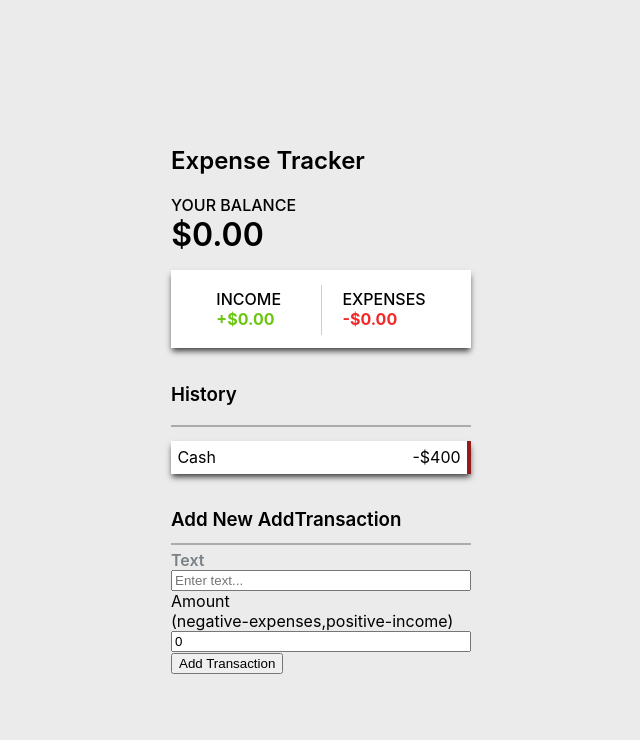
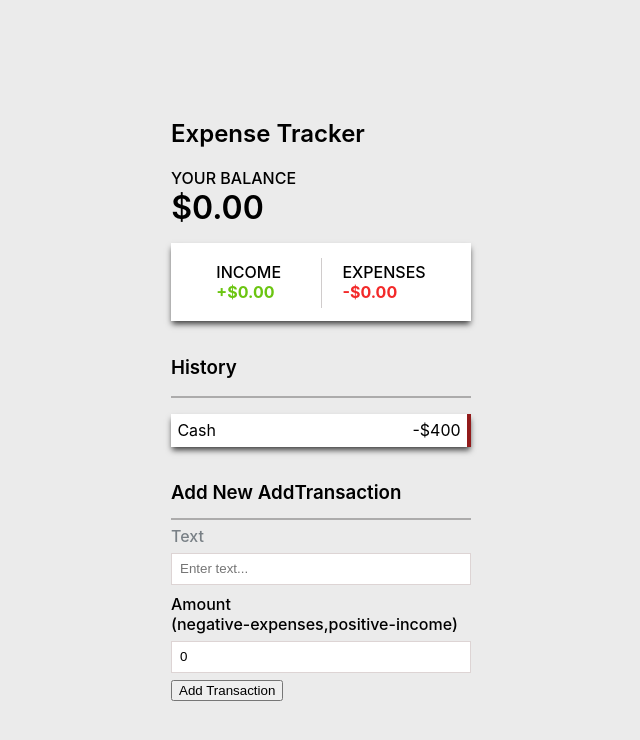
Before and after one commit to sibteali786/expenseTracker_TypescriptRedux, a React (Create React App) app: page / in a window 1280 px wide. Shown: the top 740 px of the page, without its empty margins (319-959 px from the left). Built offline with nearby package versions, Linux system fonts and the light colour scheme.

Commit message:
added css for the input boxes of AddTransaction component

```diff
--- a/src/index.css
+++ b/src/index.css
@@ -48,7 +48,7 @@ h3 {
   -webkit-box-shadow: 0px 4px 6px -1px rgba(0, 0, 0, 0.75);
   -moz-box-shadow: 0px 4px 6px -1px rgba(0, 0, 0, 0.75);
   width: 100%;
-  position:relative;
+  position: relative;
 }
 .inc-exp-container::before {
   content: "";
@@ -76,7 +76,7 @@ h3 {
   position: absolute;
   height: 10px;
   width: 100%;
-  top: 46%;
+  top: 41%;
   left: 0%;
 }
 
@@ -114,23 +114,39 @@ ul > li.minus:hover button {
   cursor: pointer;
 }
 
-
-.form::before{
+.form::before {
   content: "";
   border-bottom: 2px solid rgb(172, 171, 171);
   position: absolute;
   height: 10px;
   width: 100%;
-  bottom: 27%;
+  bottom: 34%;
   left: 0%;
 }
 
-.form-control{
-  display:flex;
-  flex-direction:column;
+.form-control {
+  display: flex;
+  flex-direction: column;
 }
 
-.label1{
-  font-weight:600;
-  color:#798086;
+.label1 {
+  font-weight: 600;
+  color: #798086;
 }
+
+.form-control > input {
+  height: 28px;
+  border: 0.1px solid #ddd4d4;
+  margin-top: 0.4rem;
+  margin-bottom: 0.4rem;
+  padding-left: 0.5rem;
+}
+
+.form-control > input:focus {
+  outline: none;
+}
+
+.form-control > label {
+  margin-top: 0.2rem;
+  font-weight: 500;
+}
```
